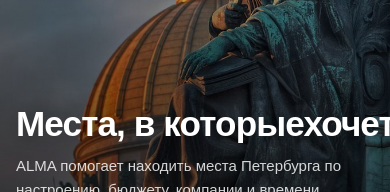
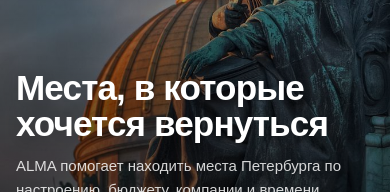
Before and after one commit to olgakastanova48386-dotcom/alma, a Next.js app: page / in a window 390 px wide. Shown: the part 277-469 px from the top of the page. Built offline with nearby package versions, Linux system fonts and the light colour scheme; no server answers.

Commit message:
Fix mobile hero title wrapping

```diff
--- a/app/globals.css
+++ b/app/globals.css
@@ -127,6 +127,19 @@ select:-webkit-autofill {
     max-inline-size: 100%;
     white-space: nowrap;
     text-wrap: nowrap;
+  }
+
+  /* Homepage hero is the intentional exception: it needs two readable lines. */
+  main > section:first-child h1 {
+    max-inline-size: 100%;
+    white-space: normal;
+    text-wrap: balance;
+    overflow-wrap: normal;
+    word-break: normal;
+  }
+
+  main > section:first-child h1 br {
+    display: block;
   }
 
   /* Keep the three hero CTA labels compact on phones.
```
